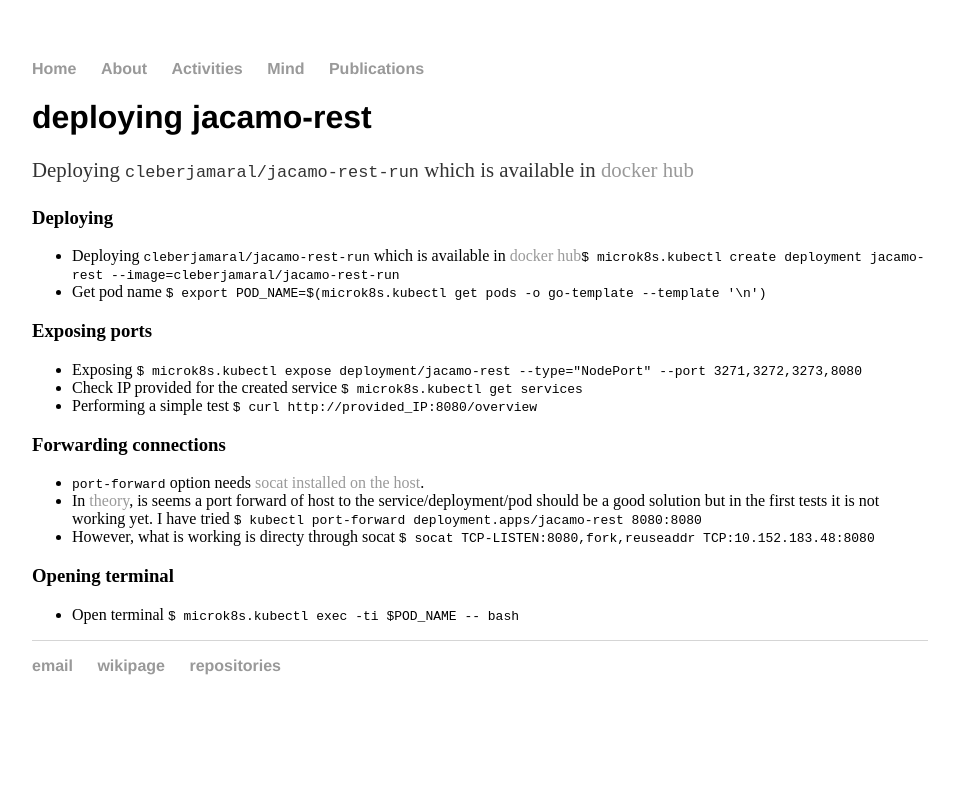
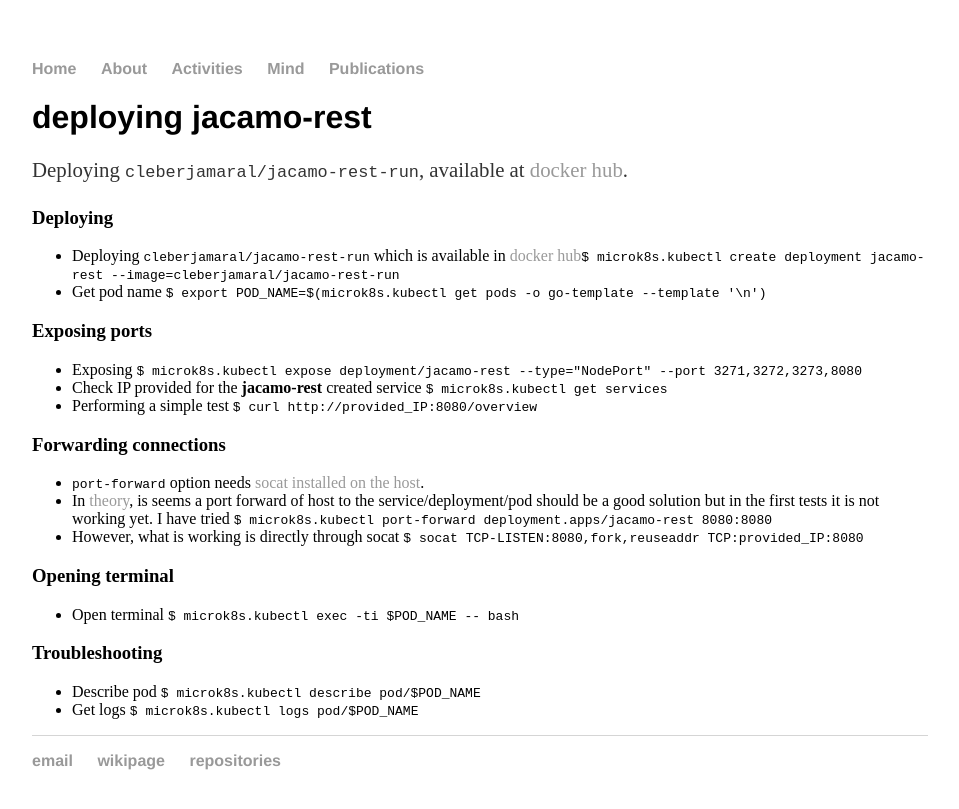
Before and after one commit to cleberjamaral/cleberjamaral.github.io, a Jekyll site: the page built from knowledge/it/containers/deploying-jacamo-rest.md, in a window 1280 px wide. Shown: the top 809 px of the page, without its empty margins (160-1119 px from the left). Built offline with Jekyll 4.4.1, drawn with Linux system fonts in a browser that asks for light colours; our own code applies the rules of GitHub Pages for plain Markdown files.

Commit message:
GitBook: [master] 54 pages modified

```diff
--- a/knowledge/it/containers/deploying-jacamo-rest.md
+++ b/knowledge/it/containers/deploying-jacamo-rest.md
@@ -1,6 +1,6 @@
 # deploying jacamo-rest
 
-Deploying `cleberjamaral/jacamo-rest-run` which is available in [docker hub](https://hub.docker.com/repository/docker/cleberjamaral/jacamo-rest-run/)
+Deploying `cleberjamaral/jacamo-rest-run`, available at [docker hub](https://hub.docker.com/repository/docker/cleberjamaral/jacamo-rest-run/).
 
 ### Deploying
 
@@ -10,15 +10,20 @@
 ### Exposing ports
 
 * Exposing `$ microk8s.kubectl expose deployment/jacamo-rest --type="NodePort" --port 3271,3272,3273,8080`
-* Check IP provided for the created service `$ microk8s.kubectl get services`
+* Check IP provided for the **jacamo-rest** created service `$ microk8s.kubectl get services`
 * Performing a simple test `$ curl http://provided_IP:8080/overview`
 
 ### Forwarding connections
 
 * `port-forward` option needs [socat installed on the host](https://kubernetes.io/docs/reference/generated/kubectl/kubectl-commands#port-forward).
-* In [theory](https://kubernetes.io/docs/tasks/access-application-cluster/port-forward-access-application-cluster/), is seems a port forward of host to the service/deployment/pod should be a good solution but in the first tests it is not working yet. I have tried `$ kubectl port-forward deployment.apps/jacamo-rest 8080:8080`
-* However, what is working is directy through socat `$ socat TCP-LISTEN:8080,fork,reuseaddr TCP:10.152.183.48:8080`
+* In [theory](https://kubernetes.io/docs/tasks/access-application-cluster/port-forward-access-application-cluster/), is seems a port forward of host to the service/deployment/pod should be a good solution but in the first tests it is not working yet. I have tried `$ microk8s.kubectl port-forward deployment.apps/jacamo-rest 8080:8080`
+* However, what is working is directly through socat `$ socat TCP-LISTEN:8080,fork,reuseaddr TCP:provided_IP:8080`
 
 ### Opening terminal
 
 * Open terminal `$ microk8s.kubectl exec -ti $POD_NAME -- bash`
+
+### Troubleshooting
+
+* Describe pod `$ microk8s.kubectl describe pod/$POD_NAME`
+* Get logs `$ microk8s.kubectl logs pod/$POD_NAME`
```
Also changed, not shown: knowledge/it/README.md (+9 -0 lines), knowledge/it/containers-1/deploying-from-the-hub.md (+0 -2 lines).
